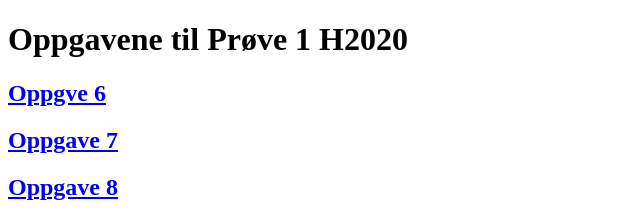
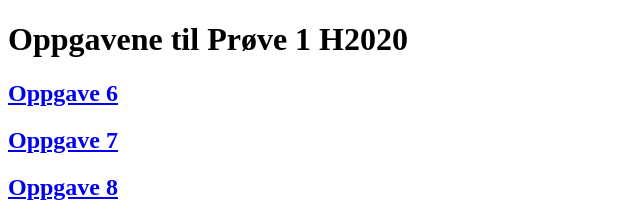
Before and after one commit to helull/IT2-2021, a plain HTML site: page H2020Prove1.html in a window 1280 px wide. Shown: the top 218 px of the page, 0-640 px from the left. Drawn offline with Linux system fonts and the light colour scheme.

Commit message:
Update H2020Prove1.html

```diff
--- a/H2020Prove1.html
+++ b/H2020Prove1.html
@@ -6,7 +6,7 @@
 </head>
 <body>
 <h1>Oppgavene til Prøve 1 H2020</h1>
-<h2><a href="H2020 - Prove1 - Oppg 6.html">Oppgve 6</a></h2>
+<h2><a href="H2020 - Prove1 - Oppg 6.html">Oppgave 6</a></h2>
 <h2><a href="H2020 - Prove1 - Oppg 7.html">Oppgave 7</a></h2>
 <h2><a href="H2020 - Prove1 - Oppg 8.html">Oppgave 8</a></h2>
 <h2><a href="H2020 - Prove1 - Oppg 9.html">Oppgave 9</a></h2>
```
